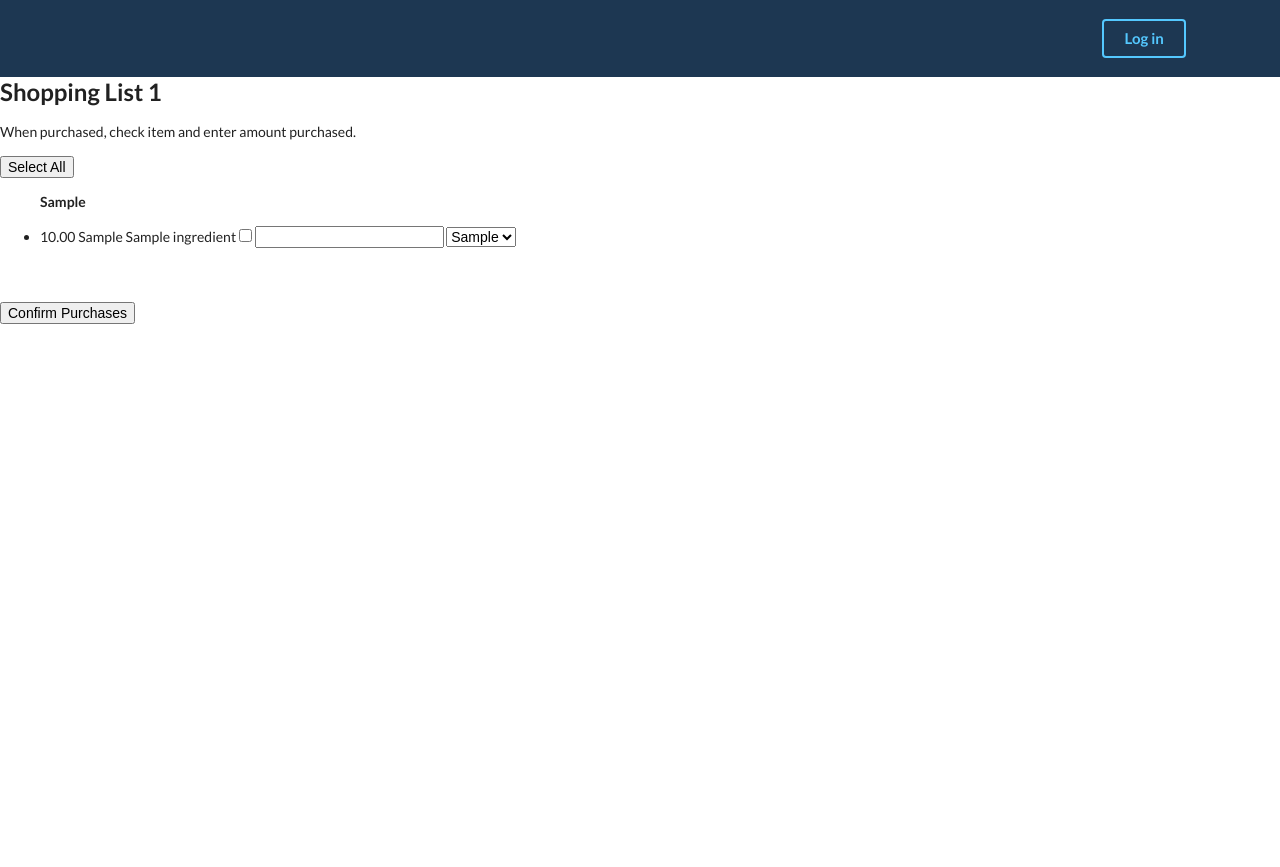
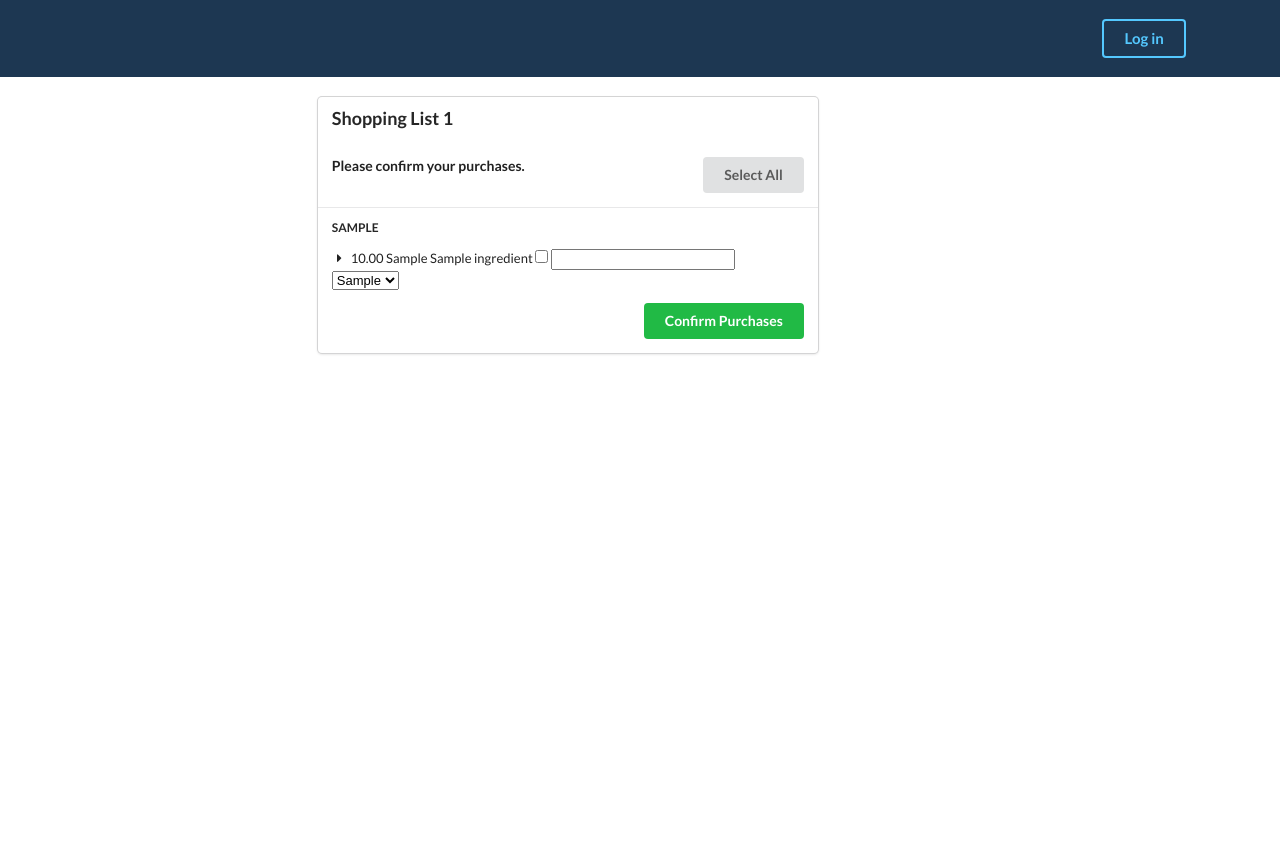
Before and after one commit to katliang/hackbright-project, a Flask app: page /confirm_list/1 in a window 1280 px wide. Run offline with Flask 2, Linux system fonts and the light colour scheme; tables that the repository leaves empty hold one stand-in row (values such as "Sample post"); some libraries are stand-ins or nearby versions; some web fonts are replaced.

Commit message:
added style to shopping list confirmation page

```diff
--- a/static/css/styles.css
+++ b/static/css/styles.css
@@ -32,3 +32,7 @@
 .ui.secondary.inverted.pointing.menu {
      border-width: 0px;
 }
+
+.ui.card, .ui.cards>.card.confirm-list{
+     width: 500px;
+}
--- a/templates/list_confirmation.html
+++ b/templates/list_confirmation.html
@@ -4,19 +4,31 @@
 
 {% block content %}
 
-<h2>Shopping List {{ shopping_list_id }}</h2>
-<p>When purchased, check item and enter amount purchased.</p>
-<p>
-    <button type="button" id="select-all">Select All</button>
-</p>
-<ul>{% for aisle in ingredients %}
-    <b>{{ aisle }}</b>
-    <p>{% for ingredient_id, ingredient_qty, ingredient_unit, ingredient_name in ingredients[aisle] %}</p>
+<br>
+<div class="ui container">
+    <div class="ui grid">
+        <div class="two wide column"></div>
+        <div class="ten wide column">
+            <div class="ui centered card confirm-list">
+                <div class="content">
+                    <div class="header">Shopping List {{ shopping_list_id }}</div>
+                    <h5>Please confirm your purchases.
+                        <button type="button" class="ui button right floated" id="select-all">Select All</button>
+                    </h5>
+                </div>
+                <div class="content">
+                    {% for aisle in ingredients %}
+                    <h2 class="ui sub header shopping-list">{{ aisle }}</h2>
+                    <div class="ui small feed">
+                        {% for ingredient_id, ingredient_qty, ingredient_unit, ingredient_name in ingredients[aisle] %}
                         <form action="/inventory" method="POST" id="shopping_list" data-shopping-list-id="{{ shopping_list_id }}">
-        <li>{{ '%0.2f' % ingredient_qty|float }} {{ ingredient_unit }} {{ ingredient_name }}
+                            <div class="event">
+                                <div class="content">
+                                    <div class="summary">
+                                        <i class="right triangle icon"></i>{{ '%0.2f' % ingredient_qty|float }} {{ ingredient_unit }} {{ ingredient_name }}
                                         <input type="checkbox" name="ingredient" class="checkbox" data-ingredient-id="{{ ingredient_id }}" data-ingredient-name="{{ ingredient_name }}">
                                         <input type="number" step="0.01" name="quantity" class="quantity" data-default-quantity="{{ '%0.2f' % ingredient_qty|float }}">
-            <select name="unit" class="unit">
+                                        <select name="unit" class="unit" id="confirm-unit">
                                             <option value="{{ ingredient_unit }}">{{ ingredient_unit }}</option>
                                             <br>
                                             <option value="none"> </option>
@@ -26,14 +38,21 @@
                                             <option value="cups">cups</option><br>
                                             <option value="servings">serving(s)</option><br> -->
                                         </select>
-        </li>
-        <br> {% endfor %} {% endfor %}
-</ul>
-<br>
-<input type="submit" value="Confirm Purchases" id="submit">
+                                    </div>
+                                </div>
+                            </div>
+                            {% endfor %}
+                    </div>
+                    {% endfor %}
+                    <button class="ui button green right floated" type="submit" id="submit">Confirm Purchases</button>
                     </form>
-<br>
-<br>
+                </div>
+            </div>
+        </div>
+        <div class="two wide column"></div>
+    </div>
+</div>
+
 <script src="/static/js/list-confirmation.js"></script>
 
 {% endblock %}
```
Lines whose indentation alone changed are shown as unchanged.
